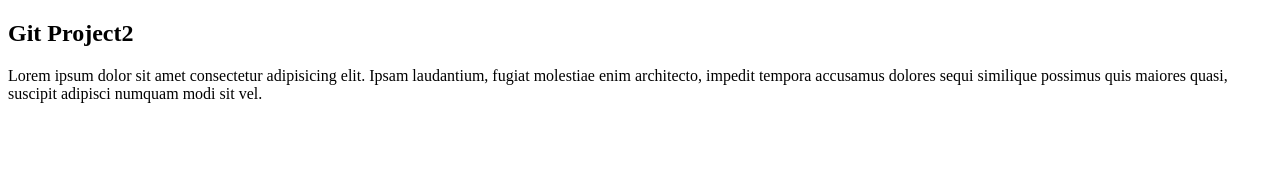
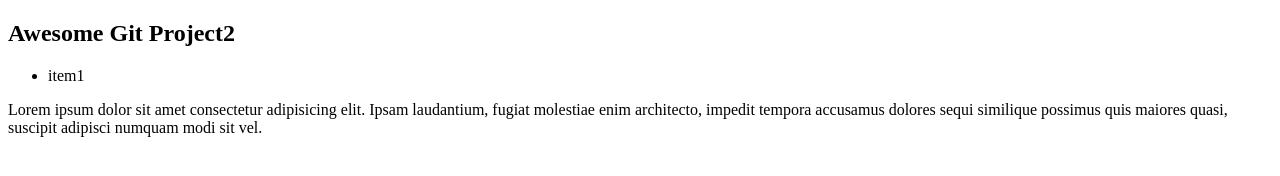
Before and after one commit to gautham093/TRAX13, a plain HTML site: page index.html in a window 1280 px wide. Drawn offline with Linux system fonts and the light colour scheme.

Commit message:
added li

```diff
--- a/index.html
+++ b/index.html
@@ -6,7 +6,10 @@
   <title>Git Project2</title>
 </head>
 <body>
-  <h2>Git Project2</h2>
+  <h2>Awesome Git Project2</h2>
+  <ul>
+    <li>item1</li>
+  </ul>
   <p>Lorem ipsum dolor sit amet consectetur adipisicing elit. Ipsam laudantium, fugiat molestiae enim architecto, impedit tempora accusamus dolores sequi similique possimus quis maiores quasi, suscipit adipisci numquam modi sit vel.</p>
 </body>
 </html>
```
